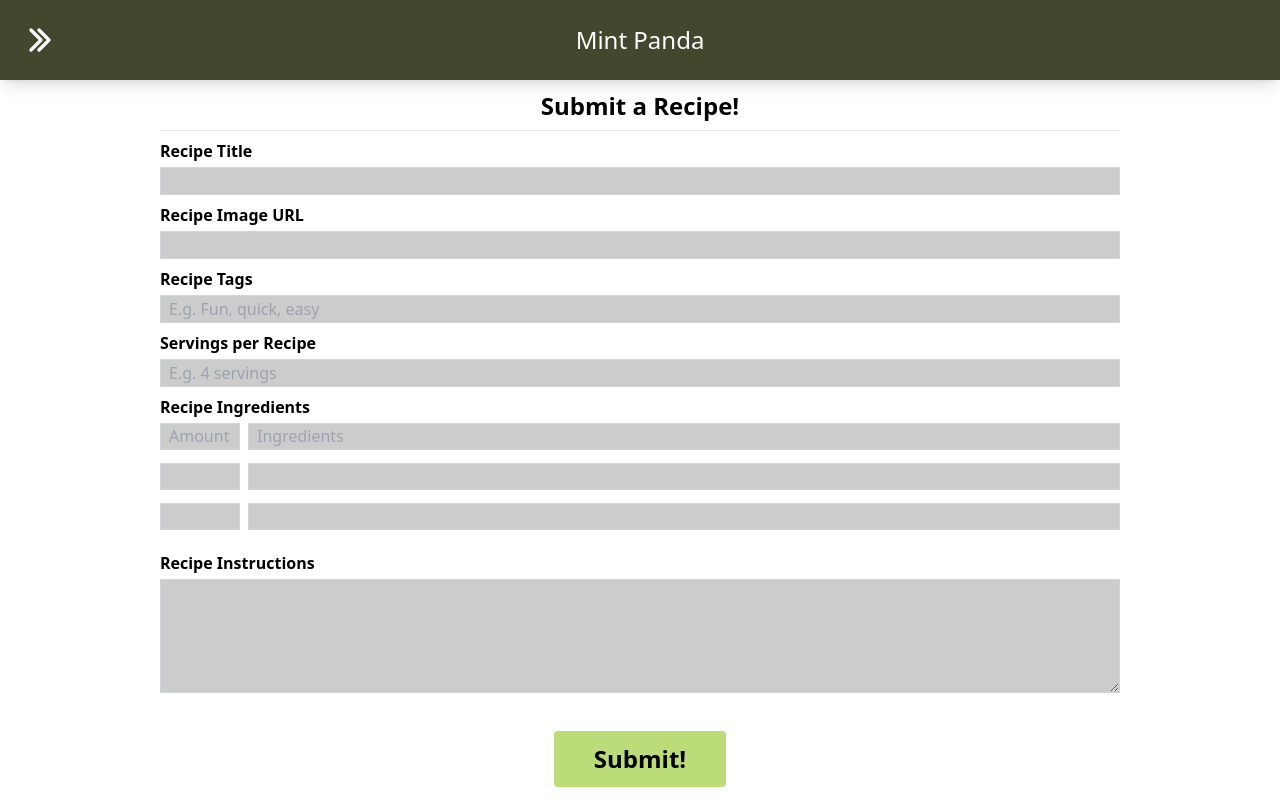
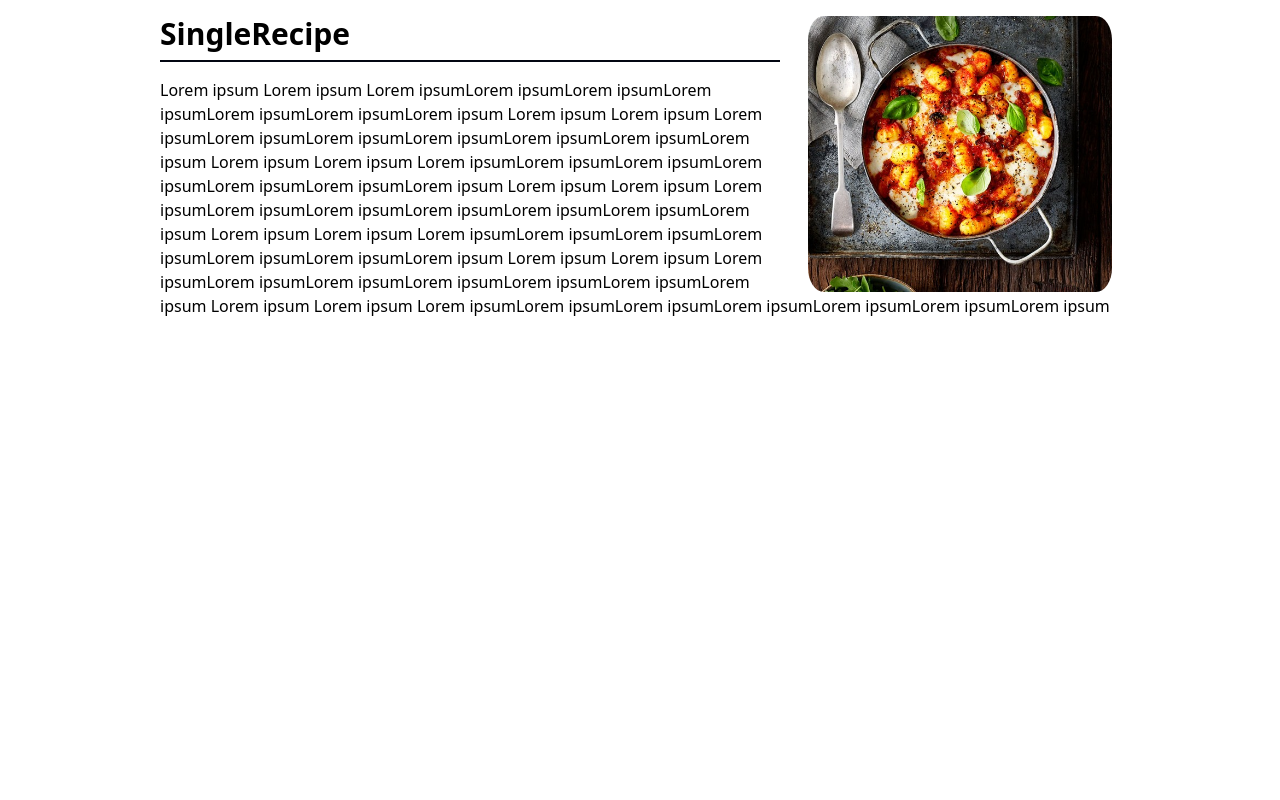
Before and after one commit to Hack-Weekly/mint-panda-recipe-app, a React (Vite) app in the folder frontend/: page / in a window 1280 px wide. Built offline with nearby package versions, Linux system fonts and the light colour scheme.

Commit message:
implemented recipe title, image and some text to start

```diff
--- a/frontend/src/App.tsx
+++ b/frontend/src/App.tsx
@@ -2,13 +2,15 @@ import './App.css'
 import RecipeForm from './components/recipe/RecipeForm.tsx'
 import Header from './components/Header.tsx'
 import Sidebar from './components/Sidebar.tsx'
+import SingleRecipe from './components/single-recipe/SingleRecipe.tsx'
 
 function App() {
   return (
     <>
-      <Header />
-      <RecipeForm/>
-      <Sidebar />
+      {/* <Header /> */}
+      {/* <RecipeForm/> */}
+      {/* <Sidebar /> */}
+      <SingleRecipe/>
     </>
   )
 }
--- /dev/null
+++ b/frontend/src/components/single-recipe/SingleRecipe.tsx
@@ -0,0 +1,35 @@
+import React from 'react'
+import image from "../../assets/images/image-placeholder.png"
+
+export default function SingleRecipe() {
+  return (
+    // This creates a 'div' element or section which is a container for other
+    // HTML elements -> Here I have the main title in the container
+    // mx-auto means to automatically align the margins to the center, my means margin
+    // in the y-axis and w-9/12 means the width is 9/12 of the page size
+
+    // The best way to approach image and text is to have two div elements one for image and the
+    // other for the text, align them separately
+
+    // Container for the entire form
+    <div className="mx-auto my-2.5 w-9/12">
+      <img className="recipe_image float-right rounded-3xl w-4/12 px-2" src={image} alt="recipe"></img>
+
+      {/* Container for the header + horizontal bar */}
+      <div className="text-left w-8/12 pr-5 pb-4">
+        <h1 className="text-3xl font-bold mt-4 my-2">SingleRecipe</h1>
+        <div className="border-t-2 border-gray-950"></div>
+      </div>
+
+      <p>Lorem ipsum Lorem ipsum Lorem ipsumLorem ipsumLorem ipsumLorem ipsumLorem ipsumLorem ipsumLorem ipsum
+      Lorem ipsum Lorem ipsum Lorem ipsumLorem ipsumLorem ipsumLorem ipsumLorem ipsumLorem ipsumLorem ipsum
+      Lorem ipsum Lorem ipsum Lorem ipsumLorem ipsumLorem ipsumLorem ipsumLorem ipsumLorem ipsumLorem ipsum
+      Lorem ipsum Lorem ipsum Lorem ipsumLorem ipsumLorem ipsumLorem ipsumLorem ipsumLorem ipsumLorem ipsum
+      Lorem ipsum Lorem ipsum Lorem ipsumLorem ipsumLorem ipsumLorem ipsumLorem ipsumLorem ipsumLorem ipsum
+      Lorem ipsum Lorem ipsum Lorem ipsumLorem ipsumLorem ipsumLorem ipsumLorem ipsumLorem ipsumLorem ipsum
+      Lorem ipsum Lorem ipsum Lorem ipsumLorem ipsumLorem ipsumLorem ipsumLorem ipsumLorem ipsumLorem ipsum
+      </p>
+
+    </div>
+  )
+}
```
Also changed, not shown: frontend/src/assets/images/image-placeholder.png (added), frontend/src/main.tsx (line endings or trailing spaces), 6 other files (tests, documents, lock files or other folders).
